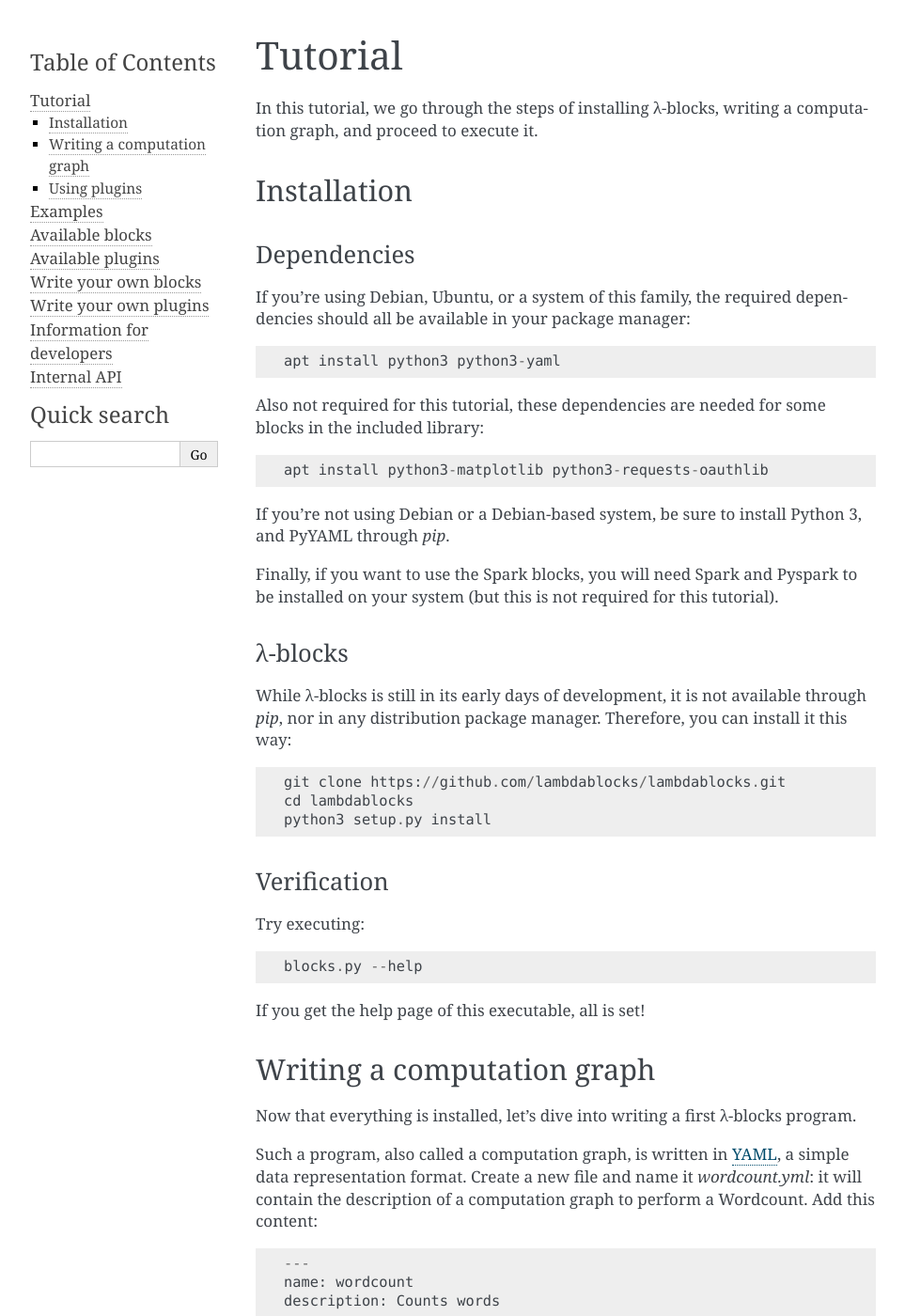
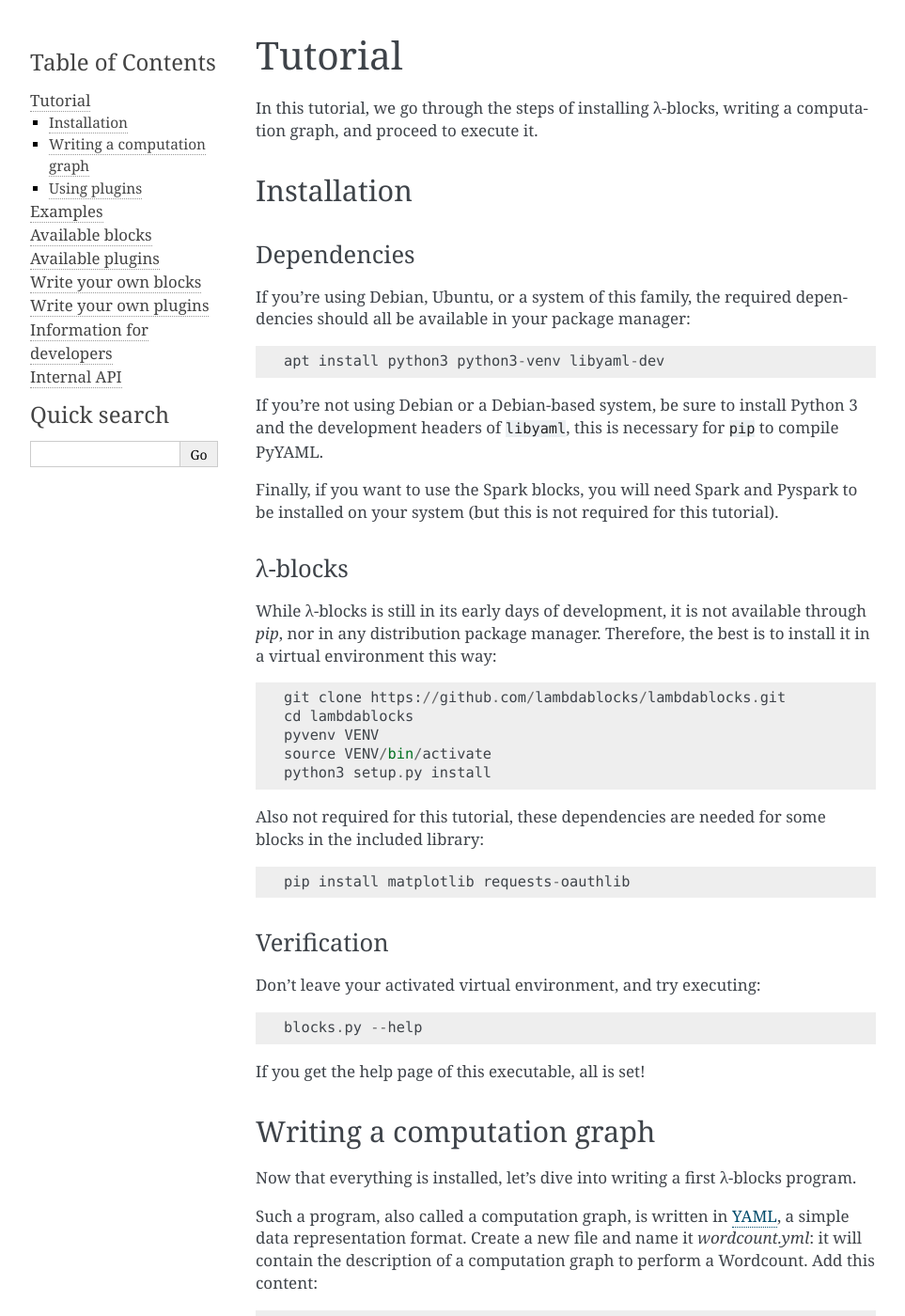
Before and after one commit to lambdablocks/lambdablocks, a Sphinx documentation site: the page built from docs/tutorial.rst, in a window 1280 px wide and 1400 px high. Shown: the whole window at 94% size, without its empty margins (148-1111 px from the left). Built offline with Sphinx 7.4.7, drawn with Linux system fonts in a browser that asks for light colours.

Commit message:
doc: update tutorial installation steps

```diff
--- a/docs/tutorial.rst
+++ b/docs/tutorial.rst
@@ -13,15 +13,11 @@
 If you're using Debian, Ubuntu, or a system of this family, the
 required dependencies should all be available in your package manager::
 
-   apt install python3 python3-yaml
-
-Also not required for this tutorial, these dependencies are needed for
-some blocks in the included library::
-
-   apt install python3-matplotlib python3-requests-oauthlib
+   apt install python3 python3-venv libyaml-dev
 
 If you're not using Debian or a Debian-based system, be sure to
-install Python 3, and PyYAML through `pip`.
+install Python 3 and the development headers of ``libyaml``, this is
+necessary for ``pip`` to compile PyYAML.
 
 Finally, if you want to use the Spark blocks, you will need Spark and
 Pyspark to be installed on your system (but this is not required for
@@ -32,16 +28,25 @@
 
 While λ-blocks is still in its early days of development, it is not
 available through `pip`, nor in any distribution package
-manager. Therefore, you can install it this way::
+manager. Therefore, the best is to install it in a virtual environment
+this way::
 
    git clone https://github.com/lambdablocks/lambdablocks.git
    cd lambdablocks
+   pyvenv VENV
+   source VENV/bin/activate
    python3 setup.py install
+
+Also not required for this tutorial, these dependencies are needed for
+some blocks in the included library::
+
+   pip install matplotlib requests-oauthlib
+
 
 Verification
 ^^^^^^^^^^^^
 
-Try executing::
+Don't leave your activated virtual environment, and try executing::
 
    blocks.py --help
 
```
